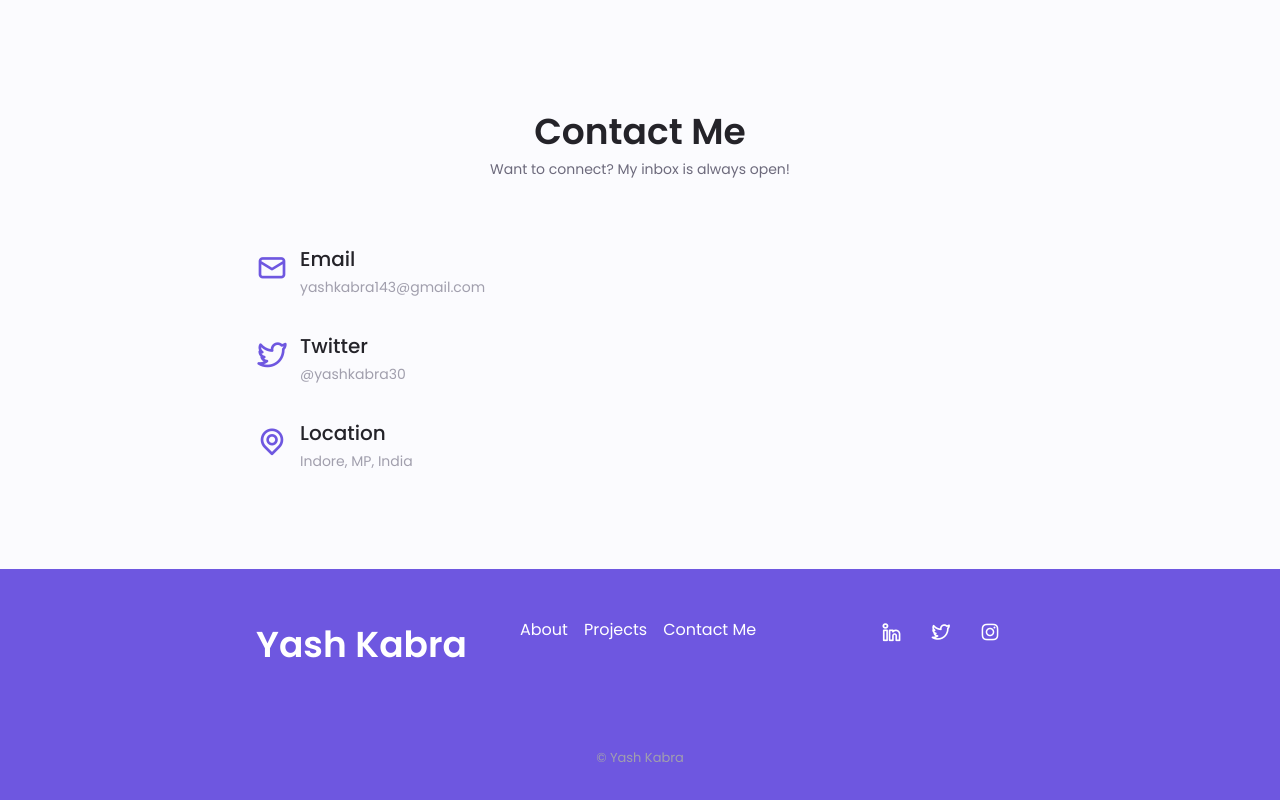
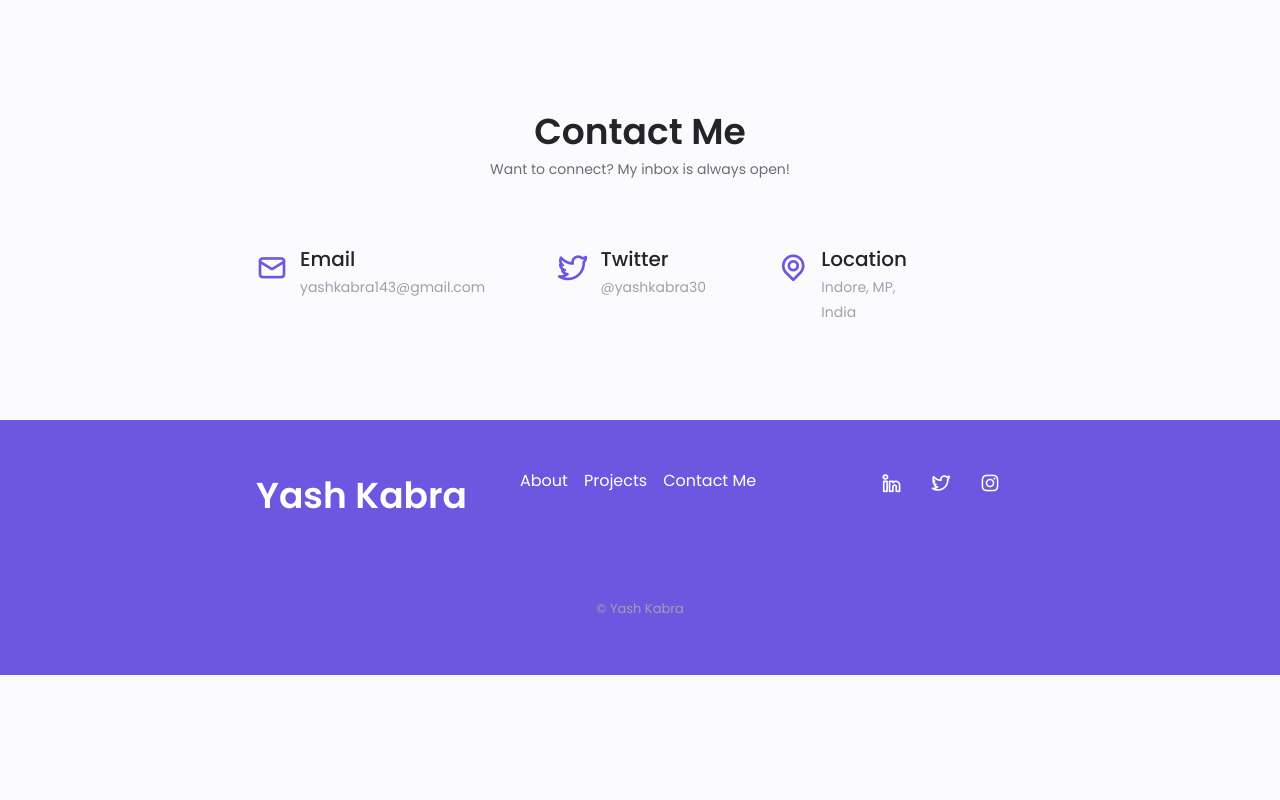
Before and after one commit to yashkabra143/YashProtFolio, a plain HTML site: page index.html in a window 1280 px wide. Shown: the part 3179-3979 px from the top of the page. After the commit the page ends 3854 px from the top, so only its background shows below. Drawn offline with nearby package versions, Linux system fonts and the light colour scheme.

Commit message:
Update index.html

```diff
--- a/index.html
+++ b/index.html
@@ -596,9 +596,15 @@
             <span class="section_subtitle">
         Want to connect? My inbox is always open!
       </span>
+        <style>
+            .d-flex {
+    display: flex;
+    gap: 14%;
+}
 
+        </style>
             <div class="contact_container container grid">
-                <div>
+                <div class="d-flex">
                     <a href="mailto:yashkabra143@gmail.com" target="_blank">
                         <div class="contact_info">
                             <i class="uil uil-envelope-alt contact_icon"></i>
```
